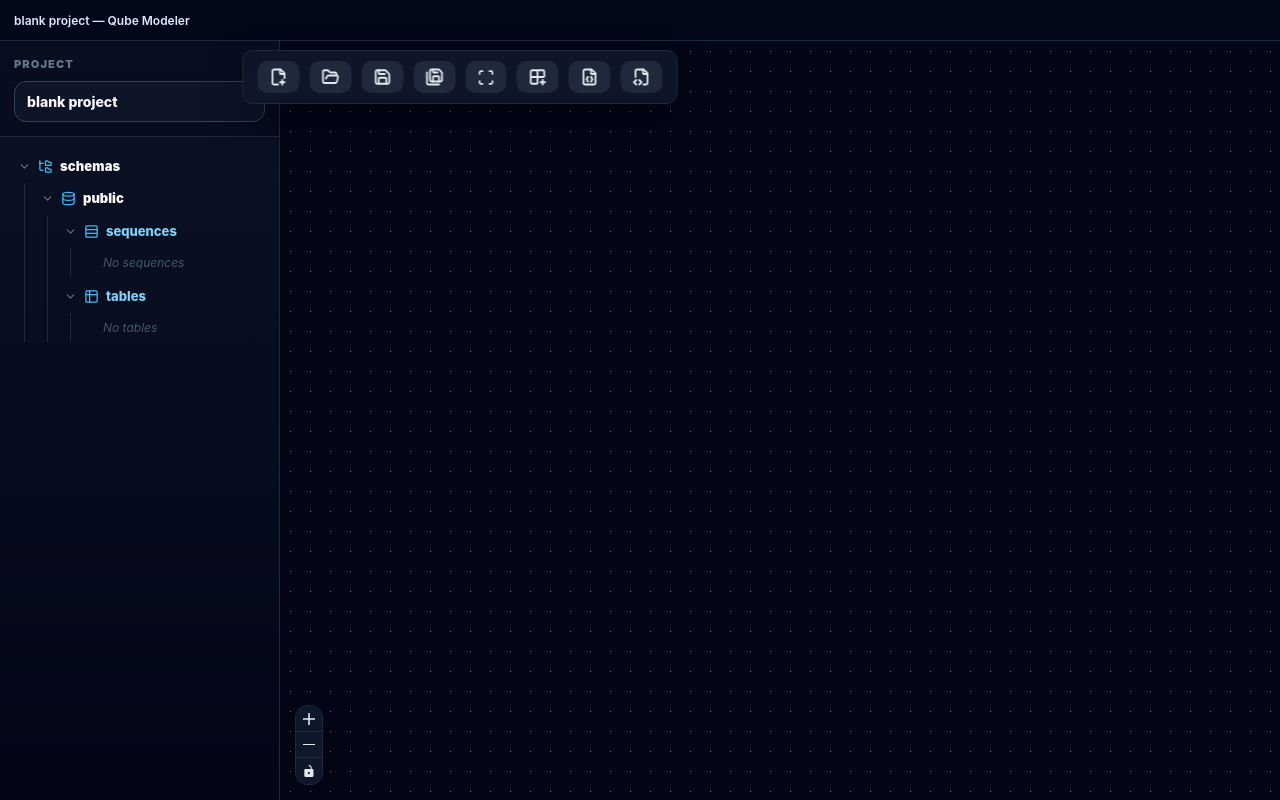
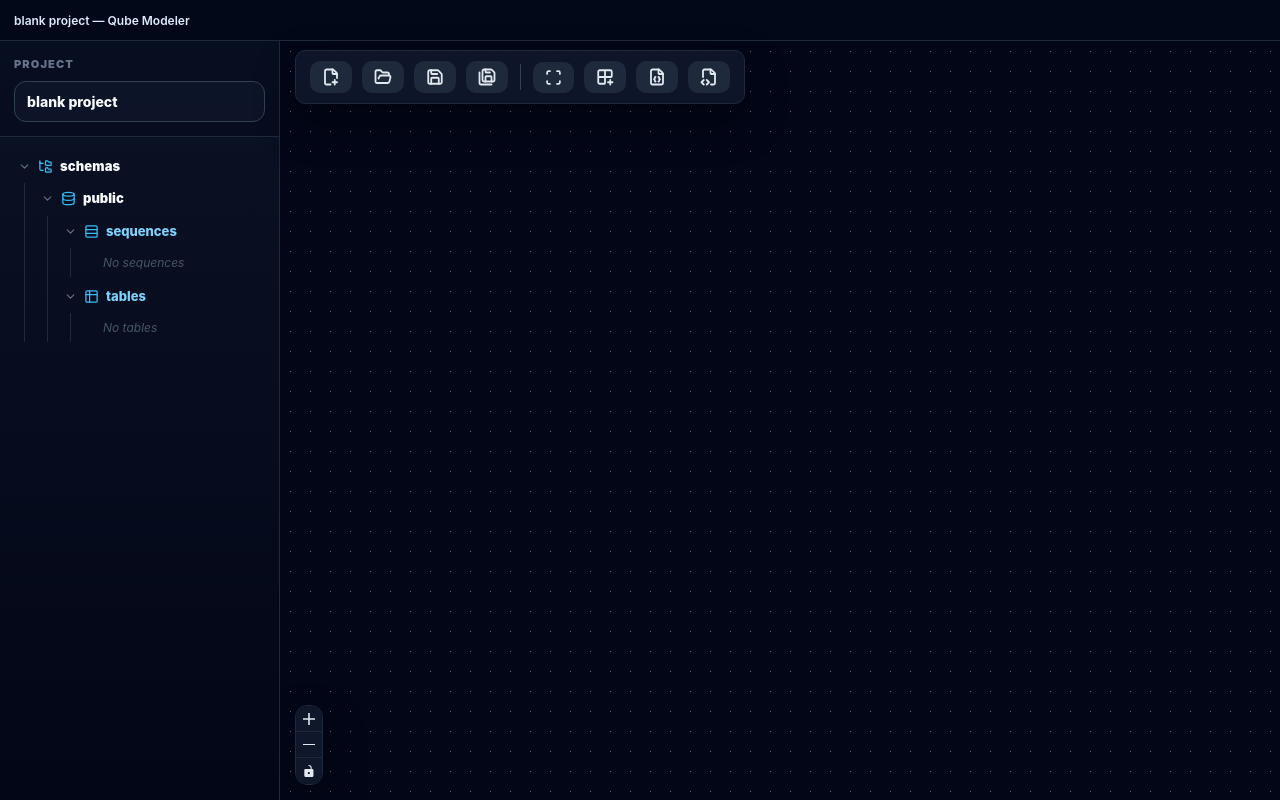
Before and after one commit to samuelandresilva/qube-modeler, a React (Vite) app: page / in a window 1280 px wide. Built offline with nearby package versions, Linux system fonts and the light colour scheme.

Commit message:
style(toolbar): separate project and canvas actions

```diff
--- a/src/app/canvas/components/CanvasToolbar.tsx
+++ b/src/app/canvas/components/CanvasToolbar.tsx
@@ -75,6 +75,8 @@ export function CanvasToolbar({
           <SaveAll size={18} strokeWidth={2.4} />
         </button>
 
+        <div className="canvas-toolbar__separator" aria-hidden="true" />
+
         <button
           className="canvas-toolbar__icon-button"
           type="button"
--- a/src/app/canvas/styles/CanvasToolbar.css
+++ b/src/app/canvas/styles/CanvasToolbar.css
@@ -1,7 +1,7 @@
 .canvas-toolbar {
   position: fixed;
   top: 50px;
-  left: 460px;
+  left: 520px;
   z-index: 100;
   display: flex;
   align-items: center;
@@ -17,7 +17,14 @@
 }
 .canvas-toolbar__actions {
   display: flex;
+  align-items: center;
   gap: 10px;
+}
+.canvas-toolbar__separator {
+  align-self: stretch;
+  width: 1px;
+  margin: 3px 2px;
+  background: var(--color-border-strong);
 }
 .canvas-toolbar strong {
   color: var(--color-text-strong);
```
